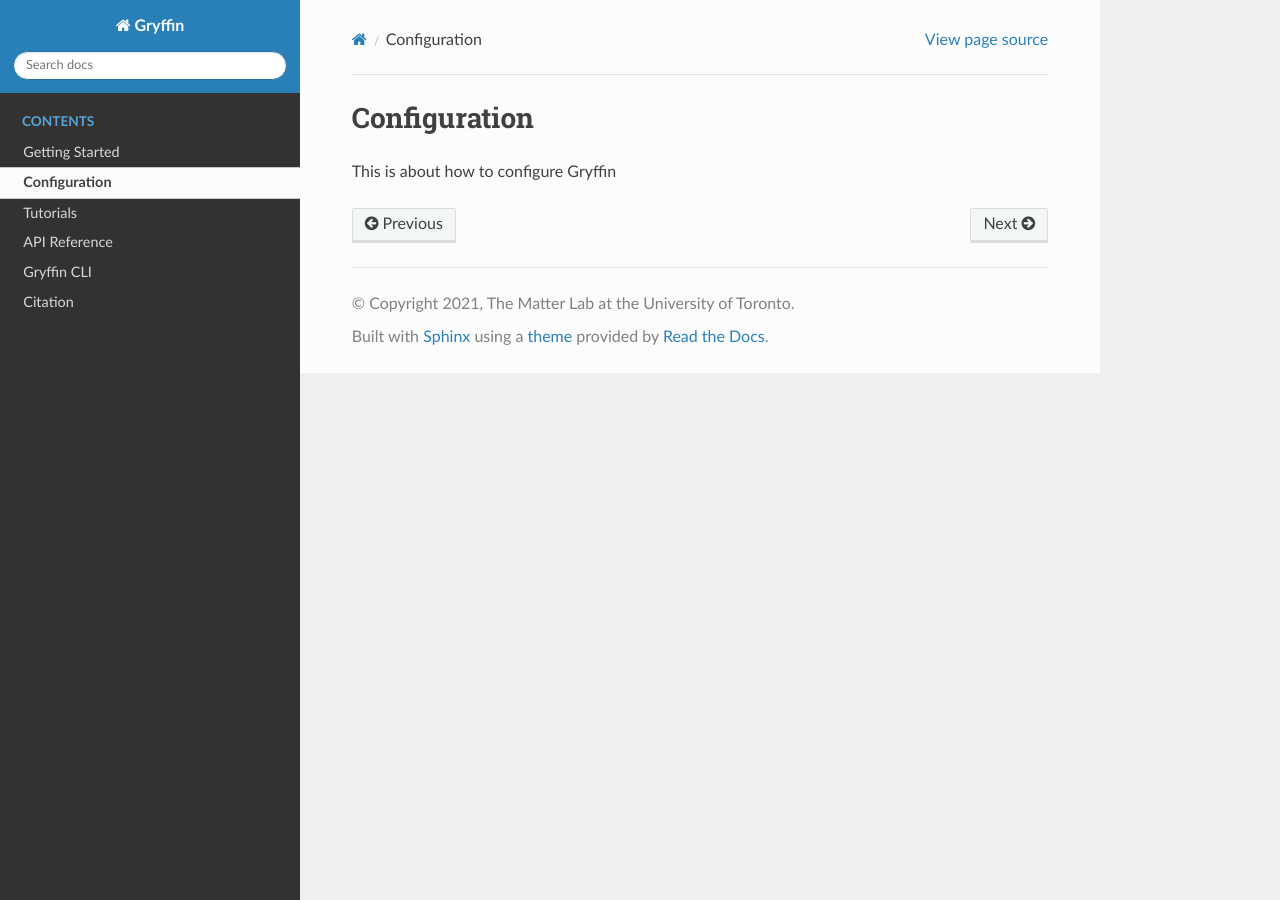
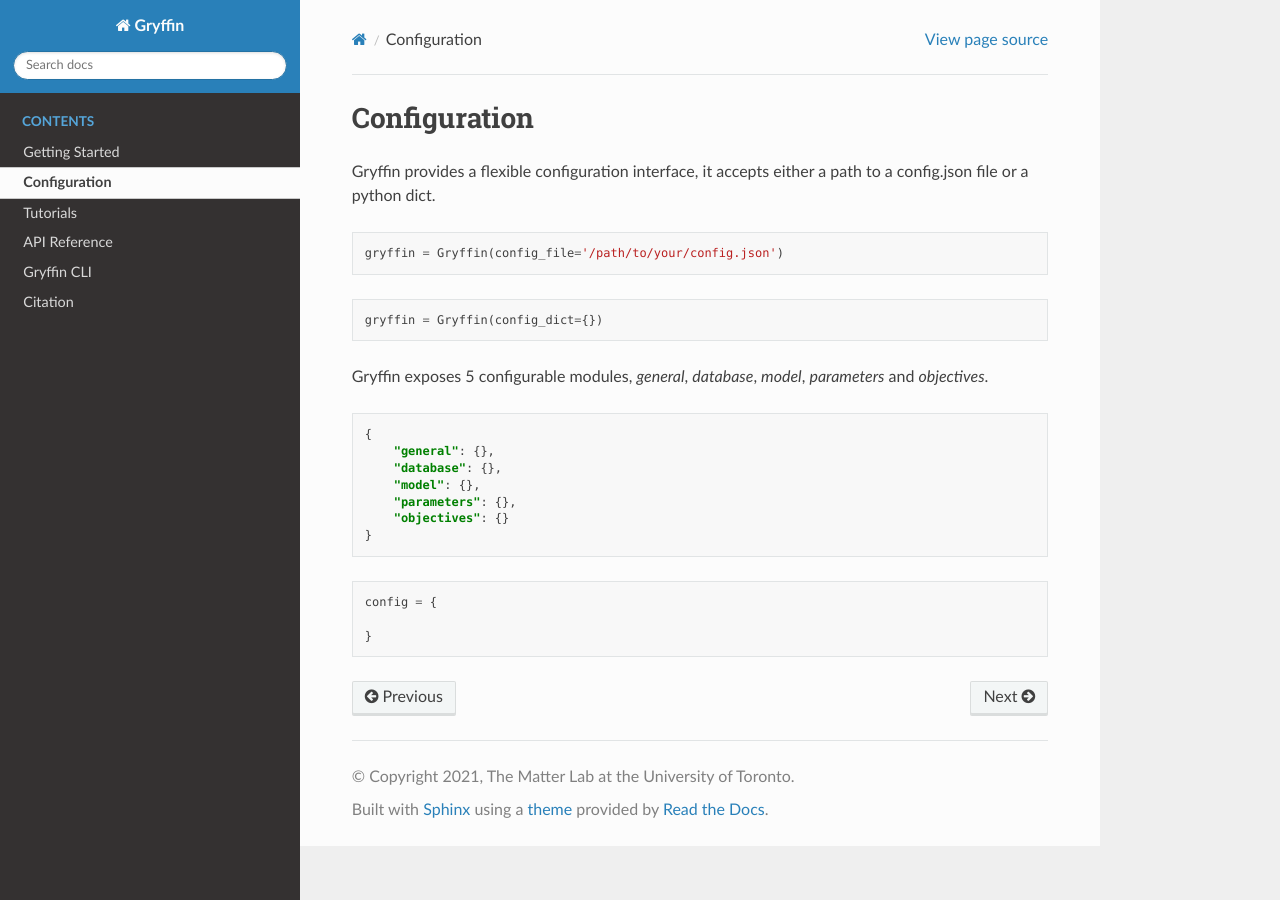
Before and after one commit to aspuru-guzik-group/gryffin, a Sphinx documentation site: the page built from docs/source/configuration.rst, in a window 1280 px wide. Built offline with Sphinx 7.4.7 and the Read the Docs theme 2.0.0, drawn with Linux system fonts in a browser that asks for light colours.

Commit message:
Add config docs

```diff
--- a/docs/source/api_documentation.rst
+++ b/docs/source/api_documentation.rst
@@ -7,9 +7,3 @@ Gryffin
 -------
 .. autoclass:: Gryffin
     :members:
-
-Auto
-----
-
-.. autosummary::
-    gryffin
--- a/docs/source/configuration.rst
+++ b/docs/source/configuration.rst
@@ -1,4 +1,31 @@
 Configuration
 =============
 
-This is about how to configure Gryffin
+Gryffin provides a flexible configuration interface, it accepts either a path to a config.json file or a python dict.
+
+.. code-block:: python
+
+    gryffin = Gryffin(config_file='/path/to/your/config.json')
+
+.. code-block:: python
+
+    gryffin = Gryffin(config_dict={})
+
+
+Gryffin exposes 5 configurable modules, `general`, `database`, `model`, `parameters` and `objectives`.
+
+.. code-block:: JSON
+
+    {
+        "general": {},
+        "database": {},
+        "model": {},
+        "parameters": {},
+        "objectives": {}
+    }
+
+.. code-block:: python
+
+    config = {
+
+    }
```
